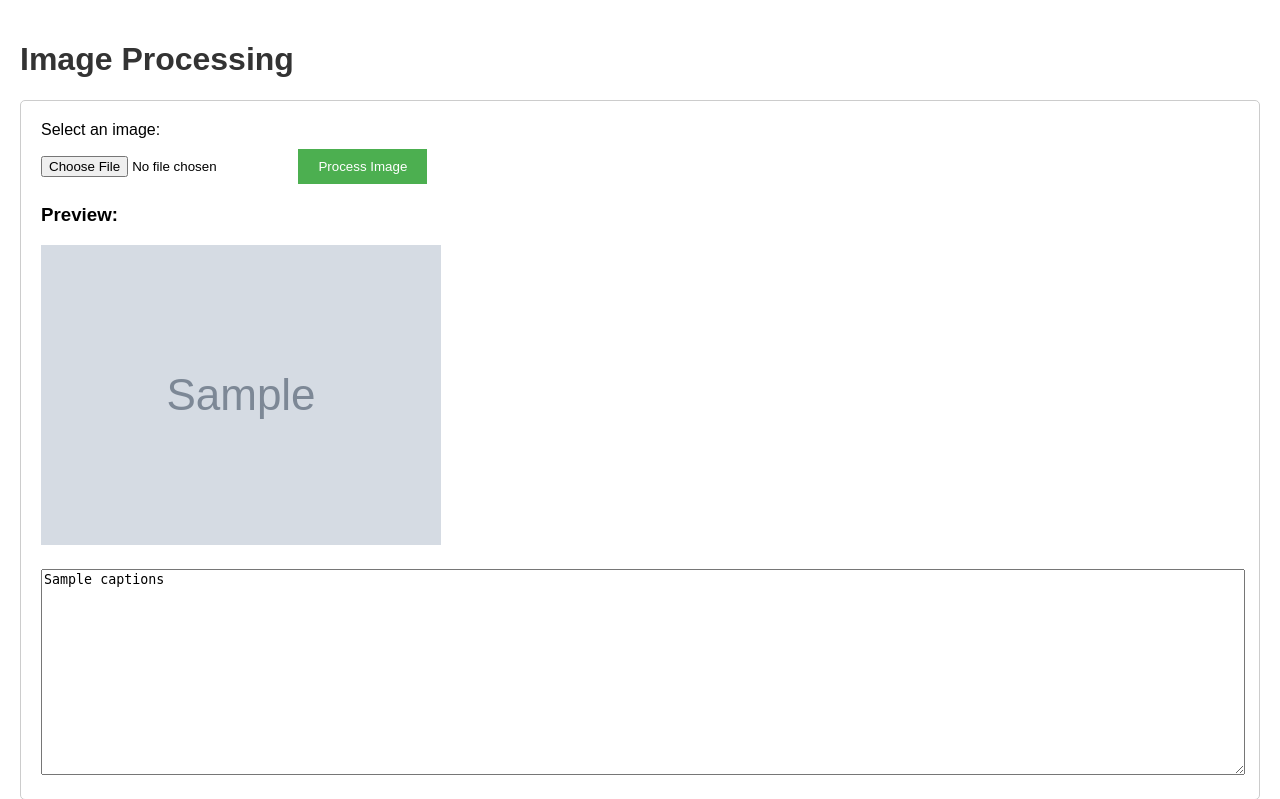
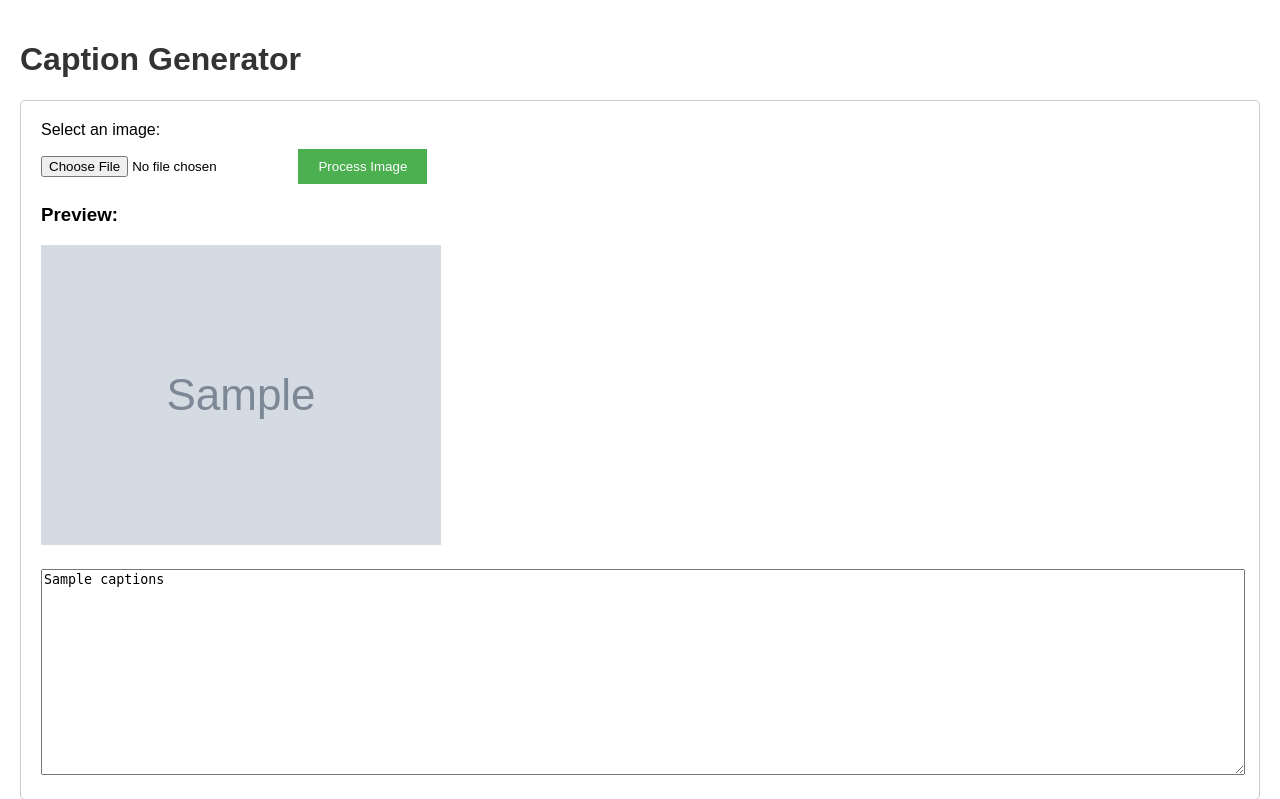
Before and after one commit to Atif1727/ImageCaptioning, a Flask app: template templates/index.html in a window 1280 px wide. Shown: the top 799 px of the page. Run offline with Flask 3, Linux system fonts and the light colour scheme; the template is opened without the code that fills it: most values are stand-ins (such as "Sample title", 1, 10 or a date in 2020); grey boxes marked "Sample" are stand-in pictures.

Commit message:
ImageCaptiongenerator

```diff
--- a/templates/index.html
+++ b/templates/index.html
@@ -55,7 +55,7 @@
     </style>
 </head>
 <body>
-    <h1>Image Processing</h1>
+    <h1>Caption Generator</h1>
     <div class="form-container">
         {% if message %}
             <p>{{ message }}</p>
```
